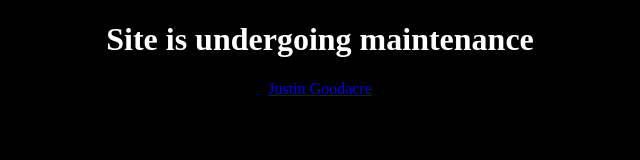
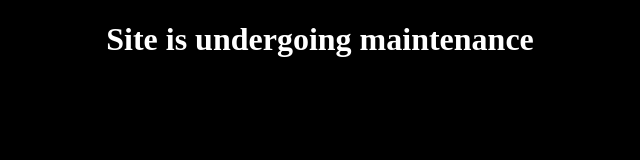
Before and after one commit to jgoodacre93/jgoodacre93.github.io, a plain HTML site: page index.html in a window 1280 px wide. Shown: the whole page, without its empty margins (320-960 px from the left). Drawn offline with Linux system fonts and the light colour scheme.

Commit message:
index.html
Signed-off-by: Rose Employment Solutions Inc <64512189+jgoodacre93@users.noreply.github.com>

```diff
--- a/index.html
+++ b/index.html
@@ -8,4 +8,4 @@
   <h1>Site is undergoing maintenance</h1>
 </body>
 
-<div class="badge-base LI-profile-badge" data-locale="en_US" data-size="medium" data-theme="dark" data-type="VERTICAL" data-vanity="justin-goodacre" data-version="v1"><a class="badge-base__link LI-simple-link" href="https://www.linkedin.com/in/justin-goodacre?trk=profile-badge">Justin Goodacre</a></div>
+<script src="https://platform.linkedin.com/badges/js/profile.js" async defer type="text/javascript"></script>
```
